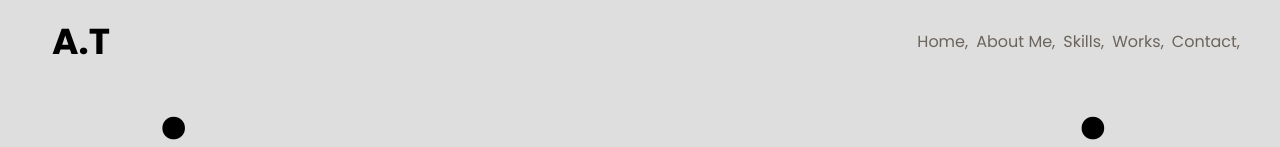
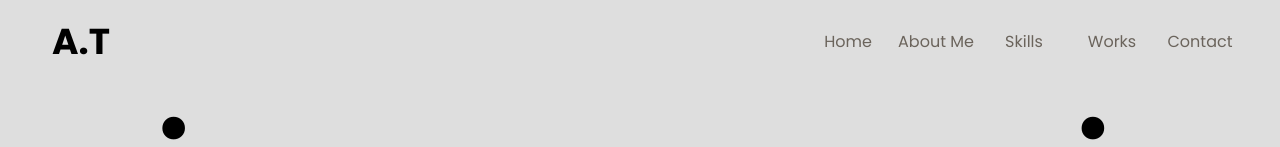
Before and after one commit to Vi303832/PortfolioP, a React (Vite) app: page / in a window 1280 px wide. Shown: the top 147 px of the page. Built offline with nearby package versions, Linux system fonts and the light colour scheme.

Commit message:
Navbara animasyon eklendi

```diff
--- a/src/App.jsx
+++ b/src/App.jsx
@@ -17,7 +17,9 @@ import Skills2 from './Skills2';
 function App() {
 
 
-  // Scroll pozisyonunu takip etmek için bir ref oluştur
+  let [started, setstarted] = useState(false)
+
+
   const xDivRef = useRef(null);
 
 
@@ -27,8 +29,17 @@ function App() {
     offset: ["0%", "100%"], /// Scroll başlangıcından bitişine kadar
   });
 
+
   const aboutText = "Lorem ipsum dolor sit amet consectetur adipisicing elit. Enim, corporis. Lorem ipsum dolor sit amet consectetur adipisicing elit. Enim, corporis. Lorem ipsum dolor sit amet consectetur adipisicing elit. Enim, corporis.";
   const words = aboutText.split(" ");
+
+  useEffect(() => {
+    const timer = setTimeout(() => {
+      setstarted(true)
+    }, 6500);
+
+    return () => clearTimeout(timer);
+  }, []);
 
 
   const [hovered, setHovered] = useState(false);
@@ -291,7 +302,7 @@ function App() {
       </div >
 
 
-      <div className="min-h-screen bg-beyaz text-kbeyaz font-Poppins">
+      <div className={`min-h-screen bg-beyaz text-kbeyaz font-Poppins ${started ? "" : "hidden"} `}>
         {/* Sayfa içeriği */}
 
         <div className="h-screen relative flex justify-center flex-col items-center bg-a  max-lg:h-[120vh] max-md:h-[140vh] max-sm:h-[170vh]  rounded-t-4xl" ref={ref}>
--- a/src/Example.jsx
+++ b/src/Example.jsx
@@ -28,4 +28,100 @@
     />
   </div>
 
+
+  {/*s*/}
+  <div className='relative flex w-[52px]   '>
+    <motion.div
+
+      onMouseEnter={() => setHovered(true)}
+      onMouseLeave={() => setHovered(false)}
+
+      className="relative flex w-full h-full  overflow-hidden cursor-pointer ">
+      {/* İlk buton - yukarı hareket eden buton */}
+      <motion.button
+        className="absolute h-full w-full  cursor-pointer"
+
+        initial={{
+          top: "-20px",
+        }}
+        animate={{
+          top: hovered ? "0" : "-30px", // Hover durumu ile aşağı/ yukarı hareket
+        }}
+        transition={{ duration: 0.2 }} // 1 saniye geçiş süresi
+      >Home</motion.button>
+
+      {/* İkinci buton - içerik ile birlikte sabit kalan buton */}
+      <motion.button
+        className="absolute  w-full h-full  flex cursor-pointer"
+
+        initial={{
+          bottom: "0px",
+        }}
+        animate={{
+          bottom: hovered ? "-20px" : "0px", // Hover durumu ile aşağı/ yukarı hareket
+        }}
+        transition={{ duration: "0.2" }}
+      >
+        <div className='z-30 absolute w-full h-full flex justify-center items-center cursor-pointer'>
+          Home
+        </div>
+      </motion.button>
+
+    </motion.div>
+  </div>
+
+  <div className='relative flex w-[80px]   '>
+    <motion.div
+
+      onMouseEnter={() => setHovered(true)}
+      onMouseLeave={() => setHovered(false)}
+
+      className="relative flex w-full h-full  overflow-hidden cursor-pointer ">
+      {/* İlk buton - yukarı hareket eden buton */}
+      <motion.button
+        className="absolute h-full w-full  cursor-pointer"
+
+        initial={{
+          top: "-20px",
+        }}
+        animate={{
+          top: hovered ? "0" : "-30px", // Hover durumu ile aşağı/ yukarı hareket
+        }}
+        transition={{ duration: 0.2 }} // 1 saniye geçiş süresi
+      >About Me</motion.button>
+
+      {/* İkinci buton - içerik ile birlikte sabit kalan buton */}
+      <motion.button
+        className="absolute  w-full h-full  flex cursor-pointer"
+
+        initial={{
+          bottom: "0px",
+        }}
+        animate={{
+          bottom: hovered ? "-20px" : "0px", // Hover durumu ile aşağı/ yukarı hareket
+        }}
+        transition={{ duration: "0.2" }}
+      >
+        <div className='z-30 absolute w-full h-full flex justify-center items-center cursor-pointer'>
+          About Me
+        </div>
+      </motion.button>
+
+    </motion.div>
+  </div>
+  <div>
+    Skills,
+  </div>
+  <div>
+    Works,
+  </div>
+  <div>
+    Contact,
+  </div>
+
+
+
+
+
+
 </div>
--- a/src/Navbar.jsx
+++ b/src/Navbar.jsx
@@ -9,6 +9,16 @@ import { IoClose } from "react-icons/io5";
 function Navbar() {
 
     let [open, setopen] = useState(false)
+    let [hovered, setHovered] = useState(false)
+    const [hoveredIndex, setHoveredIndex] = useState(null);
+
+    const navItems = [
+        { id: 1, label: 'Home' },
+        { id: 2, label: 'About Me' },
+        { id: 3, label: 'Skills' },
+        { id: 4, label: 'Works' },
+        { id: 5, label: 'Contact' }
+    ];
 
 
 
@@ -90,22 +100,47 @@ function Navbar() {
                         <div onClick={() => setopen(true)} className='text-3xl min-md:hidden cursor-pointer z-20  '>
                             <FaBars />
                         </div>}
-                    <div className='flex text-b gap-2 max-md:hidden'>
-                        <div>
-                            Home,
-                        </div>
-                        <div>
-                            About Me,
-                        </div>
-                        <div>
-                            Skills,
-                        </div>
-                        <div>
-                            Works,
-                        </div>
-                        <div>
-                            Contact,
-                        </div>
+
+                    <div className='flex text-b gap-2 max-md:hidden  h-full items-center'>
+
+                        {navItems.map((item, index) => (
+                            <div key={item.id} className='relative flex w-[80px] h-[15px]'>
+                                <motion.div
+                                    onMouseEnter={() => setHoveredIndex(index)}
+                                    onMouseLeave={() => setHoveredIndex(null)}
+                                    className="relative flex w-full h-full overflow-hidden cursor-pointer"
+                                >
+                                    <motion.button
+                                        className="absolute w-full h-full flex cursor-pointer"
+                                        initial={{
+                                            top: "-20px",
+                                        }}
+                                        animate={{
+                                            top: hoveredIndex === index ? "0px" : "-20px",
+                                        }}
+                                        transition={{ duration: 0.2 }}
+                                    >
+                                        <div className='z-30 absolute w-full h-full flex justify-center items-center cursor-pointer'>
+                                            {item.label}
+                                        </div>
+                                    </motion.button>
+                                    <motion.button
+                                        className="absolute w-full h-full flex cursor-pointer"
+                                        initial={{
+                                            bottom: "0px",
+                                        }}
+                                        animate={{
+                                            bottom: hoveredIndex === index ? "-20px" : "0px",
+                                        }}
+                                        transition={{ duration: 0.2 }}
+                                    >
+                                        <div className='z-30 absolute w-full h-full flex justify-center items-center cursor-pointer'>
+                                            {item.label}
+                                        </div>
+                                    </motion.button>
+                                </motion.div>
+                            </div>
+                        ))}
 
 
 
```
